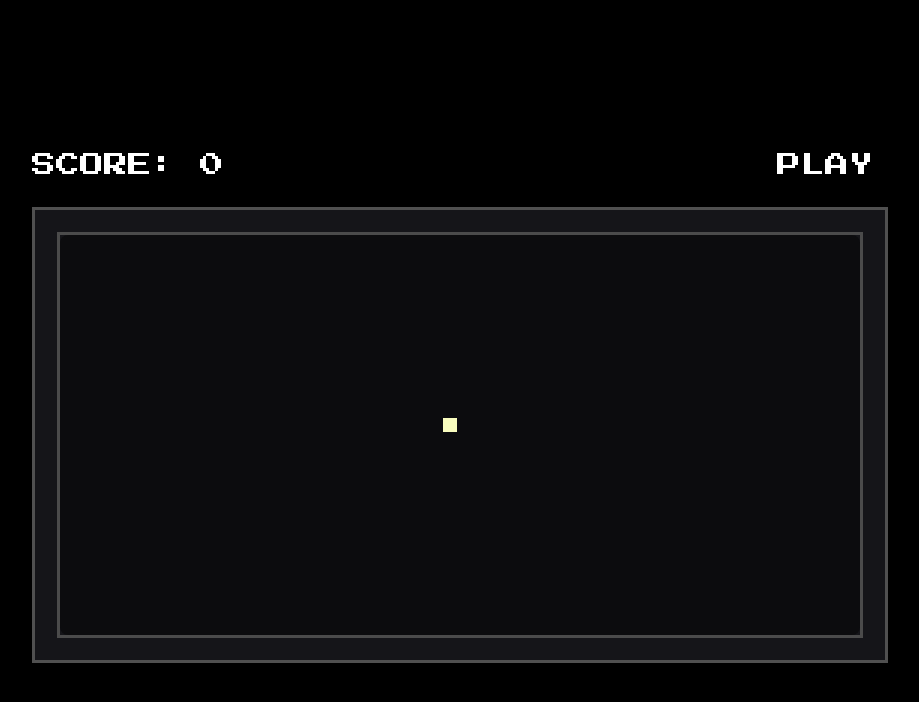
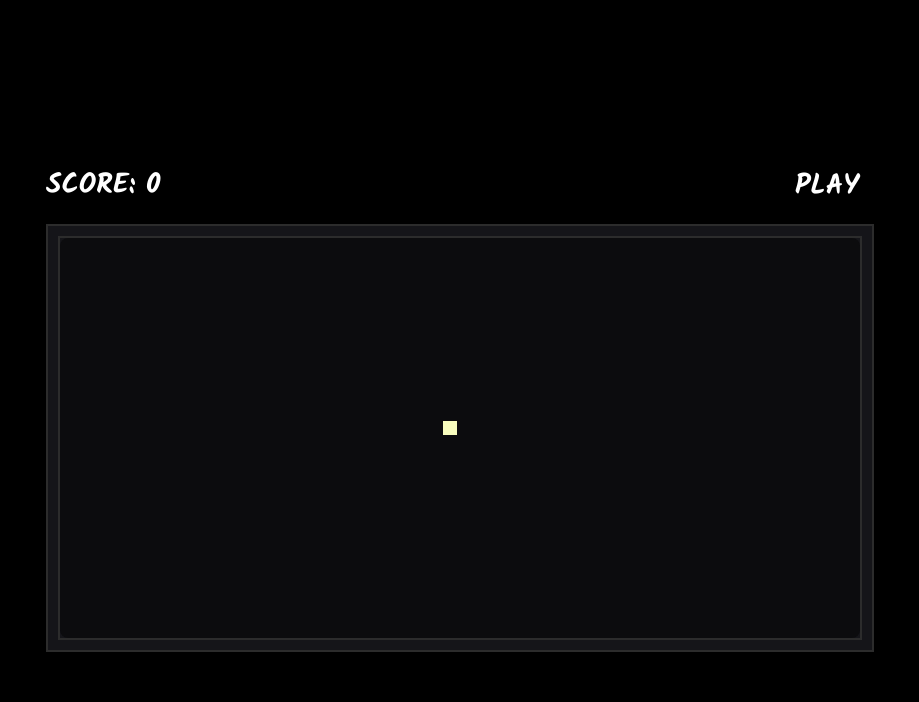
Before and after one commit to Vizereth/V-Snake, a plain HTML site: page index.html in a window 1280 px wide. Shown: the whole page, without its empty margins (180-1099 px from the left). Drawn offline with Linux system fonts and the light colour scheme.

Commit message:
Update 2023-12-02T23:06:09.483Z

```diff
--- a/css/style.css
+++ b/css/style.css
@@ -1,3 +1,5 @@
+@import url(https://fonts.googleapis.com/css2?family=Kalam:wght@700&display=swap);
+
 * {
   padding: 0px;
   margin: 0px;
@@ -95,7 +97,8 @@ body {
 body {
   background: black;
   color: white;
-  font-family: "Press Start 2P", cursive;
+  font-size: 28px;
+  font-family: "Kalam", cursive;
 }
 
 .wrapper {
@@ -133,16 +136,16 @@ body {
 }
 
 .board__wrapper--1 {
-  border: solid 3px #505050;
+  border: solid 2px #2c2c2c;
 }
 
 .board__wrapper--2 {
   background-color: #151519;
-  border: solid 22px #151519;
+  border: solid 10px #151519;
 }
 
 .board__wrapper--3 {
-  border: solid 3px #4b4b4b;
+  border: solid 2px #2c2c2c;
 }
 
 .board__inner {
@@ -216,11 +219,9 @@ body {
   -webkit-box-pack: justify;
       -ms-flex-pack: justify;
           justify-content: space-between;
-  margin: 0 0 15px 0;
 }
 
 .score__text {
-  font-size: 24px;
   text-transform: uppercase;
 }
 
@@ -246,7 +247,7 @@ body {
   padding: 15px 15px;
   outline: none;
   color: white;
-  font-size: 24px;
+  font-size: inherit;
   font-family: inherit;
   text-transform: uppercase;
 }
--- a/index.html
+++ b/index.html
@@ -1 +1 @@
-<!DOCTYPE html><html lang="en"><head><meta charset="UTF-8"><meta http-equiv="X-UA-Compatible" content="IE=edge"><meta name="viewport" content="width=device-width, initial-scale=1.0"><link href="css/style.min.css" rel="stylesheet" type="text/css"><link rel="icon" type="image/ico" href="favicon.ico"><link rel="preconnect" href="https://fonts.googleapis.com"><link rel="preconnect" href="https://fonts.gstatic.com" crossorigin><link href="https://fonts.googleapis.com/css2?family=Press+Start+2P&amp;display=swap" rel="stylesheet"><title>Snake</title></head><body><div class="wrapper"><div class="container"><div class="game"></div><div class="game__ui"><div class="score"><span class="score__text">Score: 0</span></div><button class="play-btn" type="button">Play</button></div><div class="board"><div class="board__wrapper board__wrapper--1"><div class="board__wrapper board__wrapper--2"><div class="board__wrapper board__wrapper--3"><div class="board__wrapper board__wrapper--4"><div class="board__inner"><div class="food"><div class="food__inner"><div class="food__inner-inner"></div></div></div><div class="snake"><div class="snake__inner"></div></div></div></div></div></div></div></div></div></div></body><script src="js/app.min.js" type="module"></script></html>
+<!DOCTYPE html><html lang="en"><head><meta charset="UTF-8"><meta http-equiv="X-UA-Compatible" content="IE=edge"><meta name="viewport" content="width=device-width, initial-scale=1.0"><link href="css/style.min.css" rel="stylesheet" type="text/css"><link rel="icon" type="image/ico" href="favicon.ico"><link rel="preconnect" href="https://fonts.googleapis.com"><link rel="preconnect" href="https://fonts.gstatic.com" crossorigin><title>Snake</title></head><body><div class="wrapper"><div class="container"><div class="game"><div class="game__ui"><div class="score"><span class="score__text">Score: 0</span></div><button class="play-btn" type="button">Play</button></div><div class="board"><div class="board__wrapper board__wrapper--1"><div class="board__wrapper board__wrapper--2"><div class="board__wrapper board__wrapper--3"><div class="board__wrapper board__wrapper--4"><div class="board__inner"><div class="food"><div class="food__inner"><div class="food__inner-inner"></div></div></div><div class="snake"><div class="snake__inner"></div></div></div></div></div></div></div></div></div></div></div></body><script src="js/app.min.js" type="module"></script></html>
```
Also changed, not shown: css/style.min.css.
